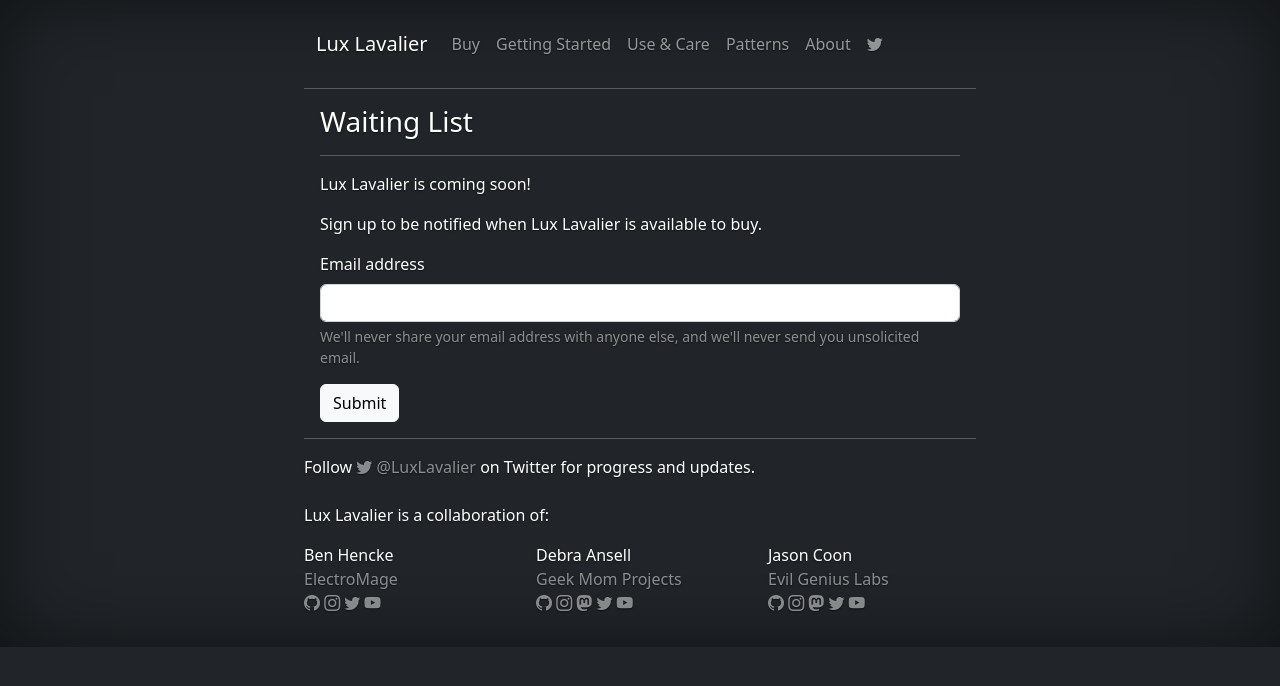
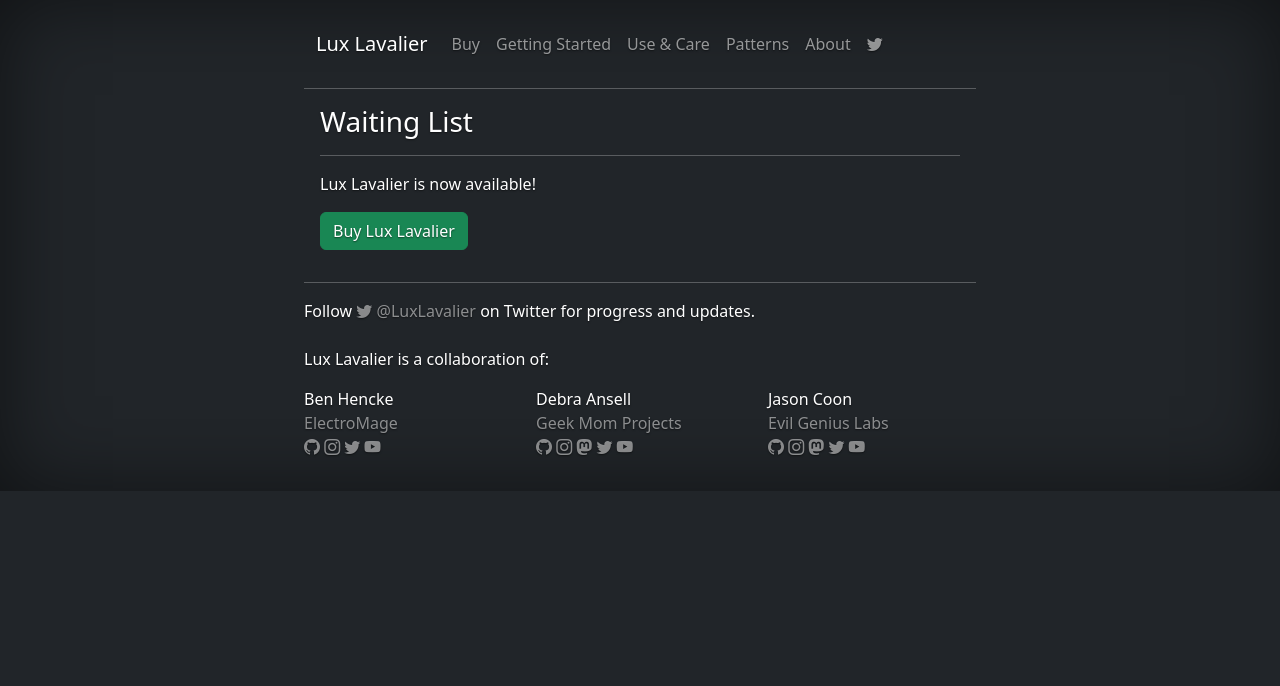
Before and after one commit to LuxLavalier/LuxLavalier.github.io, a Jekyll site: the page built from waitlist/index.md, in a window 1280 px wide. Shown: the top 686 px of the page. Built offline with Jekyll 4.4.1, drawn with Linux system fonts in a browser that asks for light colours.

Commit message:
Update about and waitlist pages.

```diff
--- a/waitlist/index.md
+++ b/waitlist/index.md
@@ -3,21 +3,6 @@
 title: Waiting List
 ---
 
-Lux Lavalier is coming soon!
+Lux Lavalier is now available!
 
-Sign up to be notified when Lux Lavalier is available to buy.
-
-<form action="https://formspree.io/f/mgedjorz" method="POST">
-  <div class="mb-3">
-    <label for="inputEmail" class="form-label">Email address</label>
-    <input type="email" name="email" class="form-control" id="inputEmail" required aria-describedby="emailHelp">
-    <div id="emailHelp" class="form-text text-white-50">
-      We'll never share your email address with anyone else,
-      and we'll never send you unsolicited email.
-    </div>
-  </div>
-  <input type="text" name="_gotcha" style="display:none" />
-  <input name="subject" value="Lux Lavalier Waiting List" style="display:none" />
-  <input name="message" value="Please notify me when Lux Lavalier is available to buy." style="display:none" />
-  <button type="submit" class="btn btn-light">Submit</button>
-</form>
+<a class="btn btn-success" href="/buy">Buy Lux Lavalier</a>
```
Also changed, not shown: about.md (+3 -1 lines).
